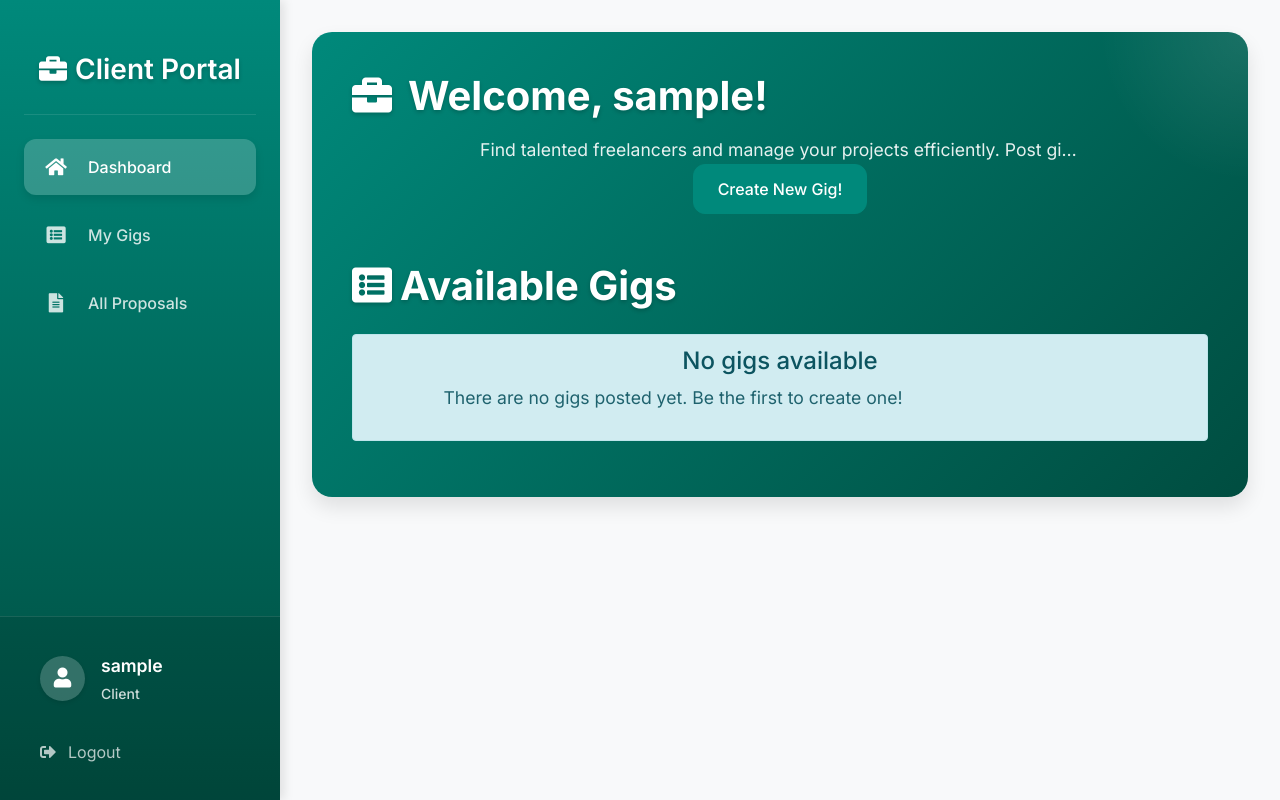
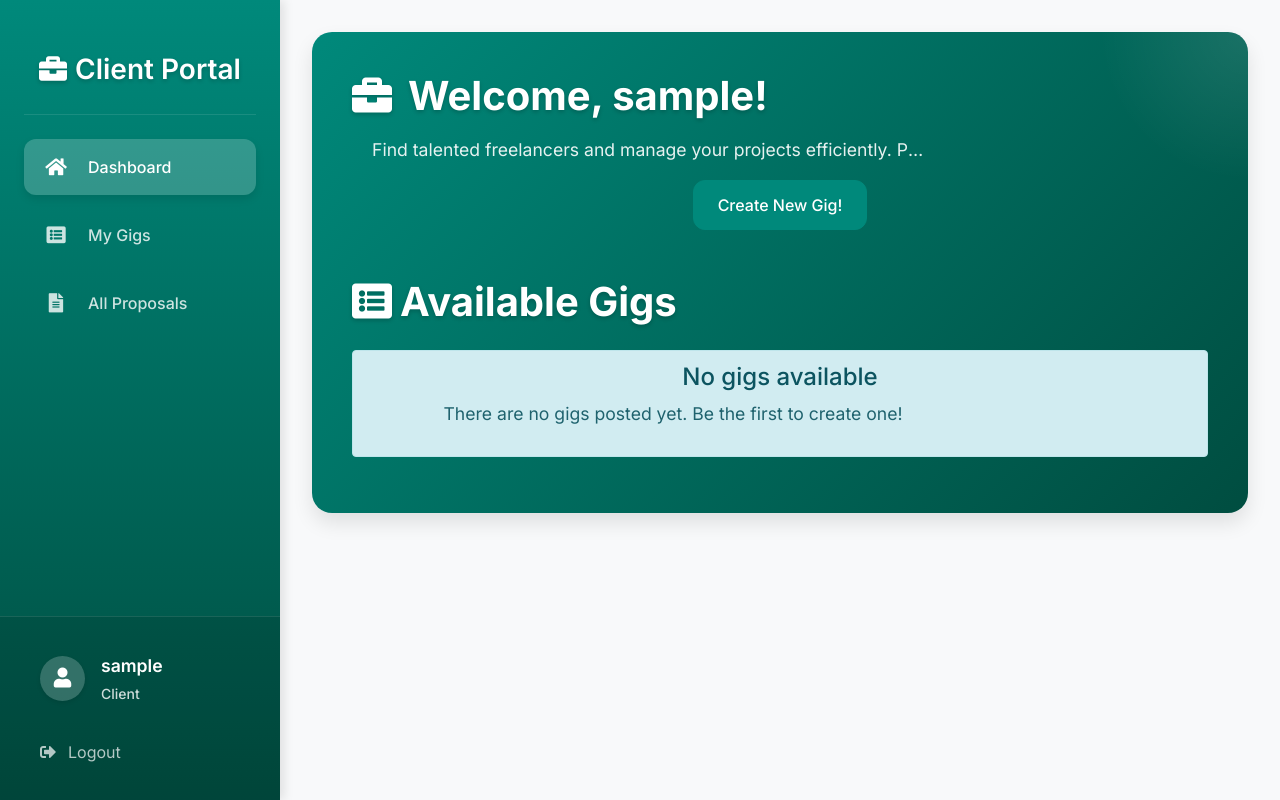
Before and after one commit to doghawk17/asd, a PHP site: page /client/index.php in a window 1280 px wide. Run offline with PHP 8.4, Linux system fonts and the light colour scheme; the visitor is signed in with stand-in values (Sample User, id 1); data that the repository does not hold is empty.

Commit message:
Update welcome message styling

```diff
--- a/client/index.php
+++ b/client/index.php
@@ -24,12 +24,13 @@ if ($_SESSION['is_client'] == 0) {
     <title>Client Dashboard | Upwork Clone</title>
     <style>
       .welcome-description {
+        display: block;
         white-space: nowrap;
         overflow: hidden;
         text-overflow: ellipsis;
         text-align: center;
-        max-width: 100%;
-        margin: 0 auto;
+        width: 100%;
+        padding: 0 20px;
       }
     </style>
   </head>
--- a/freelancer/index.php
+++ b/freelancer/index.php
@@ -24,12 +24,13 @@ if ($_SESSION['is_client'] == 1) {
     <title>Freelancer Dashboard | Upwork Clone</title>
     <style>
       .welcome-description {
+        display: block;
         white-space: nowrap;
         overflow: hidden;
         text-overflow: ellipsis;
         text-align: center;
-        max-width: 100%;
-        margin: 0 auto;
+        width: 100%;
+        padding: 0 20px;
       }
     </style>
   </head>
```
